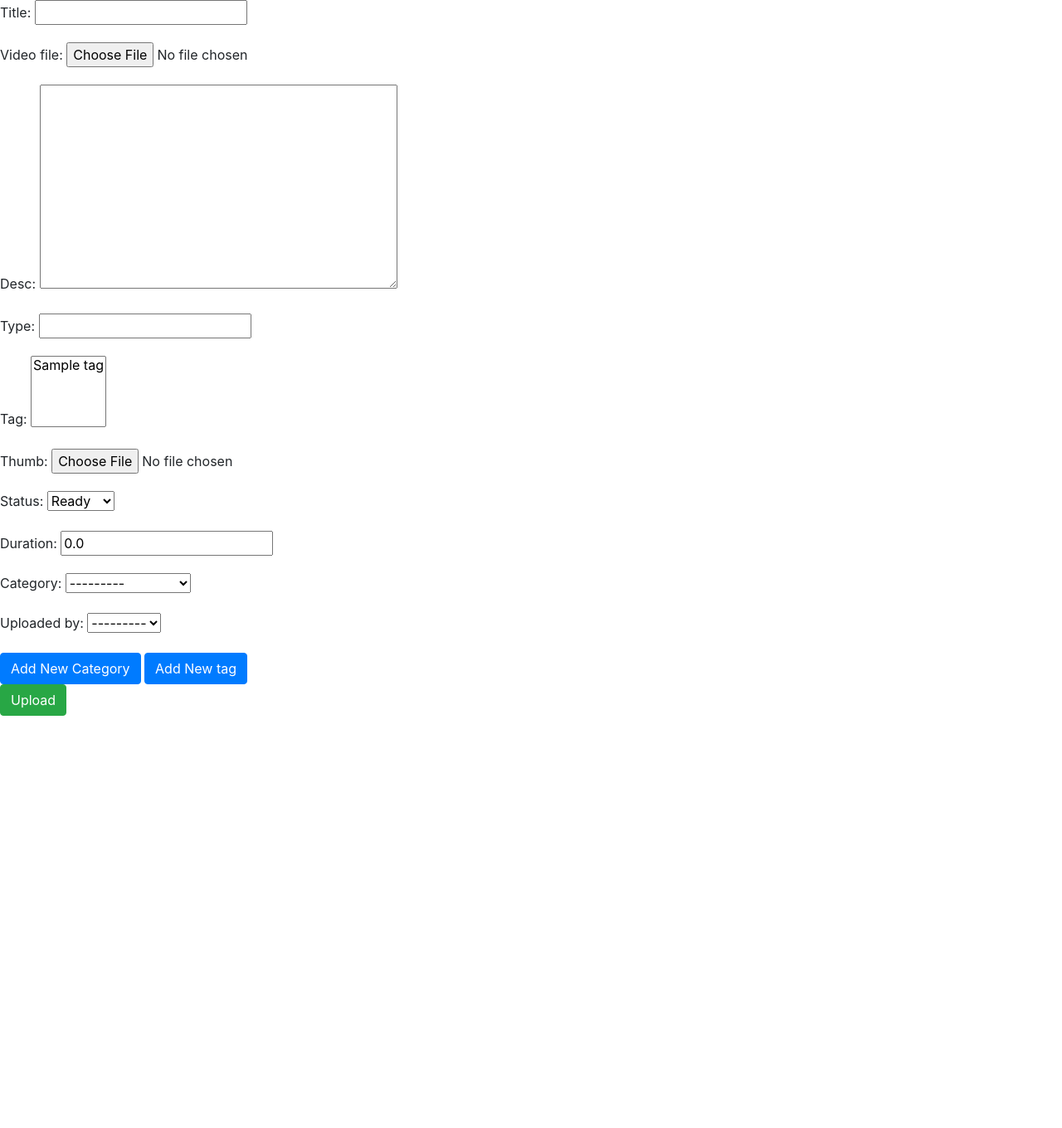
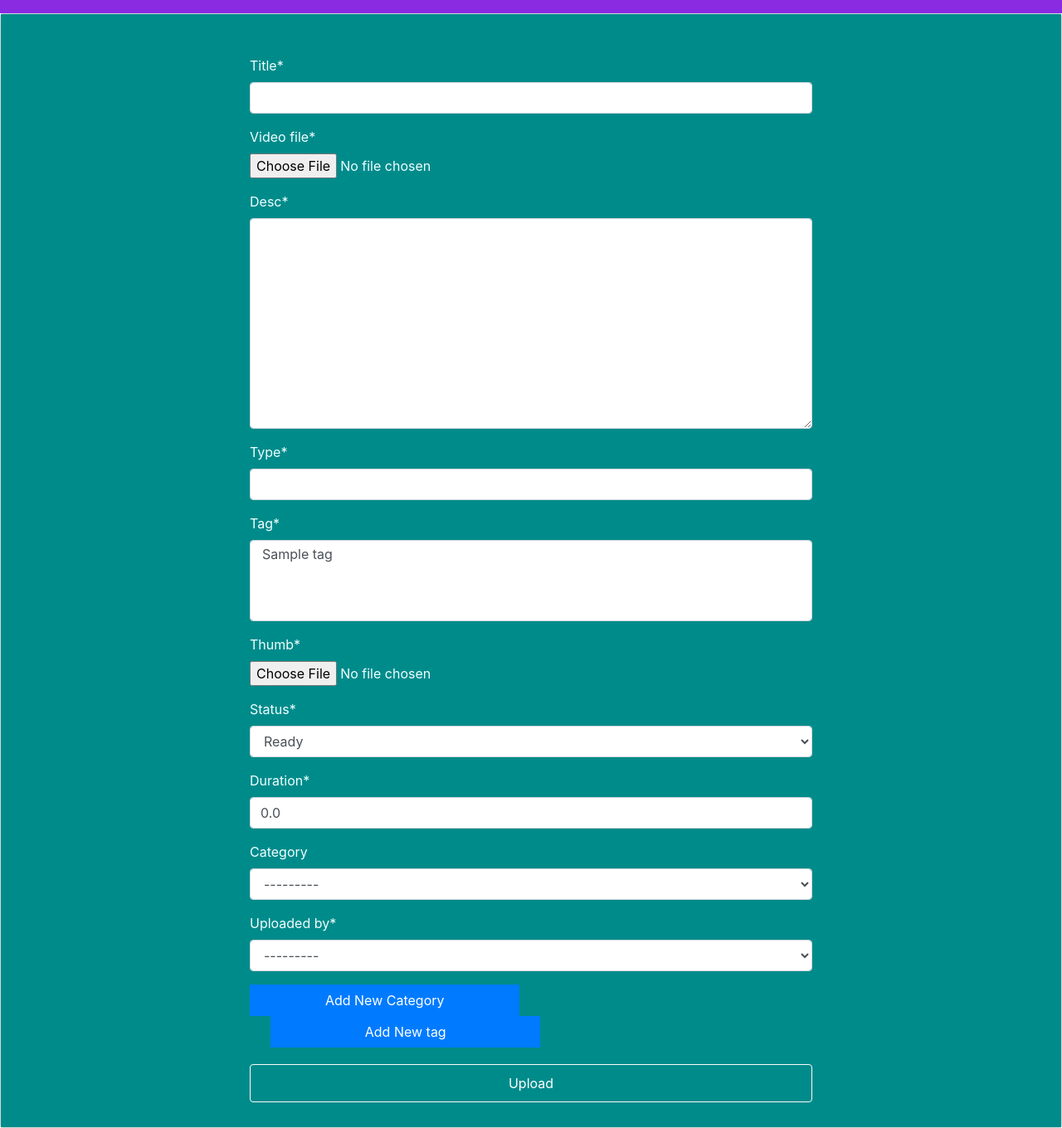
Before and after one commit to hameeskt/Vidgyor, a Django app: page /video_upload in a window 1280 px wide. Shown: the whole page at 83% size. Before the commit the page ends 863 px from the top, so only its background shows below. Run offline with Django 3.2, Linux system fonts and the light colour scheme; tables that the repository leaves empty hold one stand-in row (values such as "Sample post"); some libraries are stand-ins or nearby versions.

Commit message:
CSS Video upload page

```diff
--- a/home/views.py
+++ b/home/views.py
@@ -63,7 +63,7 @@
         user = auth.authenticate(username=username,password=password)
         if user is not None:
             auth.login(request,user)
-            messages.info(request,'success')
+            # messages.info(request,'success')
             return redirect('/')
         else:
             messages.info(request,'Username or Password Incorrect :(')
--- a/static/css/main_page.css
+++ b/static/css/main_page.css
@@ -36,3 +125,44 @@
 #count {
 padding :10px;
 }
+
+
+
+
+
+
+
+
+
+
+
+
+#cardbody {
+    padding: 50px 300px 30px 300px;
+    color: azure;
+    background-color: darkcyan;
+}
+#submitbutton {
+    color: #fff;
+    background-color: transparent;
+    border-color: #fdfdfd;
+    padding: 10px 30px 10px 30px;
+    width: -webkit-fill-available;
+    margin-top: 20px;
+}
+
+#buttoncategory {
+    color: #fff;
+    width: 48%;
+    background-color: #007bff;
+    border-color: #007bff;
+    border-radius: 0px;
+}
+#buttontag {
+    color: #fff;
+    width: 48%;
+    background-color: #007bff;
+    border-color: #007bff;
+    border-radius: 0px;
+    margin-left: 25px;
+}
--- /dev/null
+++ b/templates/base.html
@@ -0,0 +1,75 @@
+{% load static %}
+<!DOCTYPE html>
+<html lang="en">
+<head>
+    <meta charset="UTF-8">
+    <title>Main page</title>
+  <meta name="viewport" content="width=device-width, initial-scale=1">
+  <link rel="stylesheet" href="{% static 'css/bootstrap.css' %}">
+  <link rel="stylesheet" href="{% static 'css/main_page.css' %}">
+  <link rel="stylesheet" href="{% static 'css/fonts.css' %}">
+  <script src="{% static 'js/jquerry.js' %}"></script>
+  <script src="{% static 'js/popper.js' %}"></script>
+  <script src="{% static 'js/bootstrap.js' %}"></script>
+
+<script>
+    $(document).ready(function(){
+$("#mytable #checkall").click(function () {
+        if ($("#mytable #checkall").is(':checked')) {
+            $("#mytable input[type=checkbox]").each(function () {
+                $(this).prop("checked", true);
+            });
+
+        } else {
+            $("#mytable input[type=checkbox]").each(function () {
+                $(this).prop("checked", false);
+            });
+        }
+    });
+
+    $("[data-toggle=tooltip]").tooltip();
+});
+</script>
+
+<script>
+$(document).ready(function(){
+  $("#myInput").on("keyup", function() {
+    var value = $(this).val().toLowerCase();
+    $("#myTable tr").filter(function() {
+      $(this).toggle($(this).text().toLowerCase().indexOf(value) > -1)
+    });
+  });
+});
+</script>
+</head>
+<body>
+<nav class="navbar navbar-expand-md navbar-dark" id="navbar">
+  <button class="navbar-toggler" type="button" data-toggle="collapse" data-target="#collapsibleNavbar">
+    <span class="navbar-toggler-icon"></span>
+  </button>
+  <div class="collapse navbar-collapse" id="collapsibleNavbar">
+    <ul class="navbar-nav ml-auto">
+<!--        <a class="navbar-brand" href="#"></a>-->
+        {%if user.is_authenticated %}
+
+            <li class="nav-item dropdown" >
+          <a id="dropdown1" class="nav-link dropdown-toggle" href="#"  data-toggle="dropdown">
+           {{user.username}}
+          </a>
+          <div class="dropdown-menu">
+            <a href="logout" class="btn btn-outline-dark dropdown-item" id="btnlgout" > Log Out</a>
+          </div>
+          </li>
+        {% endif %}
+    </ul>
+  </div>
+</nav>
+{% load crispy_forms_tags %}
+{% block content %}
+
+
+
+{% endblock %}
+
+</body>
+</html>
--- a/templates/video_upload.html
+++ b/templates/video_upload.html
@@ -1,27 +1,21 @@
-{% load static %}
-<!DOCTYPE html>
-<html lang="en">
-<head>
-    <meta charset="UTF-8">
-    <title>Hotel_image</title>
-    <meta name="viewport" content="width=device-width, initial-scale=1">
-    <link rel="stylesheet" href="{% static 'css/bootstrap.css' %}">
-    <link rel="stylesheet" href="{% static 'css/welcome.css' %}">
-    <link rel="stylesheet" href="{% static 'css/fonts.css' %}">
+{% extends "base.html"%}
 
-    <script src="{% static 'js/jquerry.js' %}"></script>
-    <script src="{% static 'js/popper.js' %}"></script>
-    <script src="{% static 'js/bootstrap.js' %}"></script>
-</head>
-<body>
-    <form method = "post" enctype="multipart/form-data">
+{% load crispy_forms_tags %}
+
+{% block content %}
+<div class="card bg-light text-dark">
+    <div class="card-body" id="cardbody">
+        <form method = "post" enctype="multipart/form-data">
         {% csrf_token %}
-        {{ form1.as_p }}
-        <a href="add_category"> <button type="button" class="btn btn-primary" >Add New Category</button></a>
-        <a href="add_tag"> <button type="button" class="btn btn-primary" >Add New tag</button> </a><br>
+        {{ form1|crispy }}
+        <a href="add_category"> <button type="button" class="btn btn-primary" id="buttoncategory">Add New Category</button></a>
+        <a href="add_tag"> <button type="button" class="btn btn-primary" id="buttontag">Add New tag</button> </a><br>
 
-        <button type="submit" class="btn btn-success">Upload</button>
+        <button type="submit" class="btn btn-success" id="submitbutton">Upload</button>
     </form>
 
-</body>
-</html>
+    </div>
+  </div>
+
+
+{% endblock %}
--- a/vidgyor/settings.py
+++ b/vidgyor/settings.py
@@ -38,7 +38,9 @@
     'django.contrib.messages',
     'django.contrib.staticfiles',
     'home',
+    'crispy_forms',
 ]
+CRISPY_TEMPLATE_PACK = 'bootstrap4'
 
 MIDDLEWARE = [
     'django.middleware.security.SecurityMiddleware',
```
Also changed, not shown: other parts of static/css/main_page.css (+89 -0 lines), templates/main_page.html (+9 -72 lines), templates/welcome.html (+5 -23 lines).
